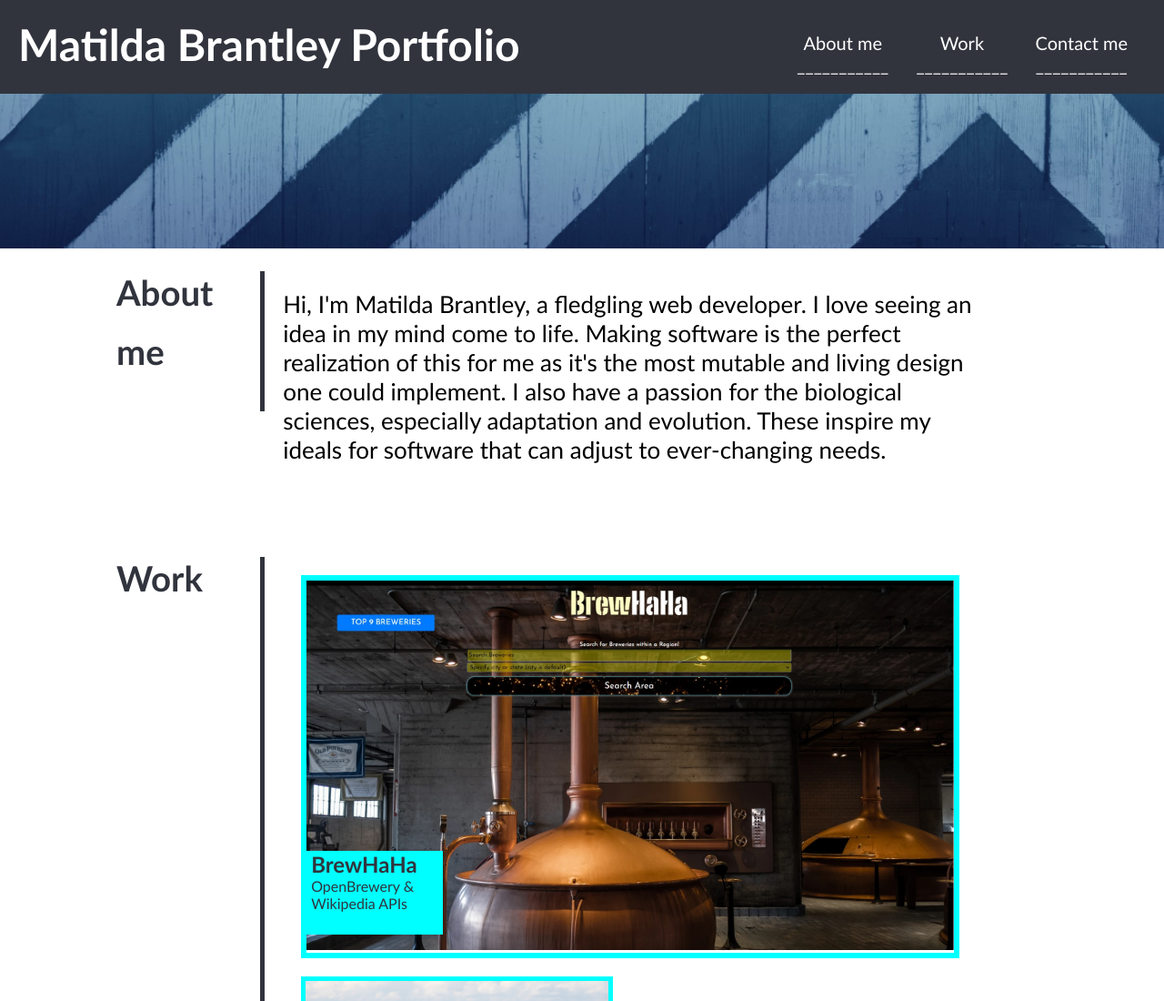
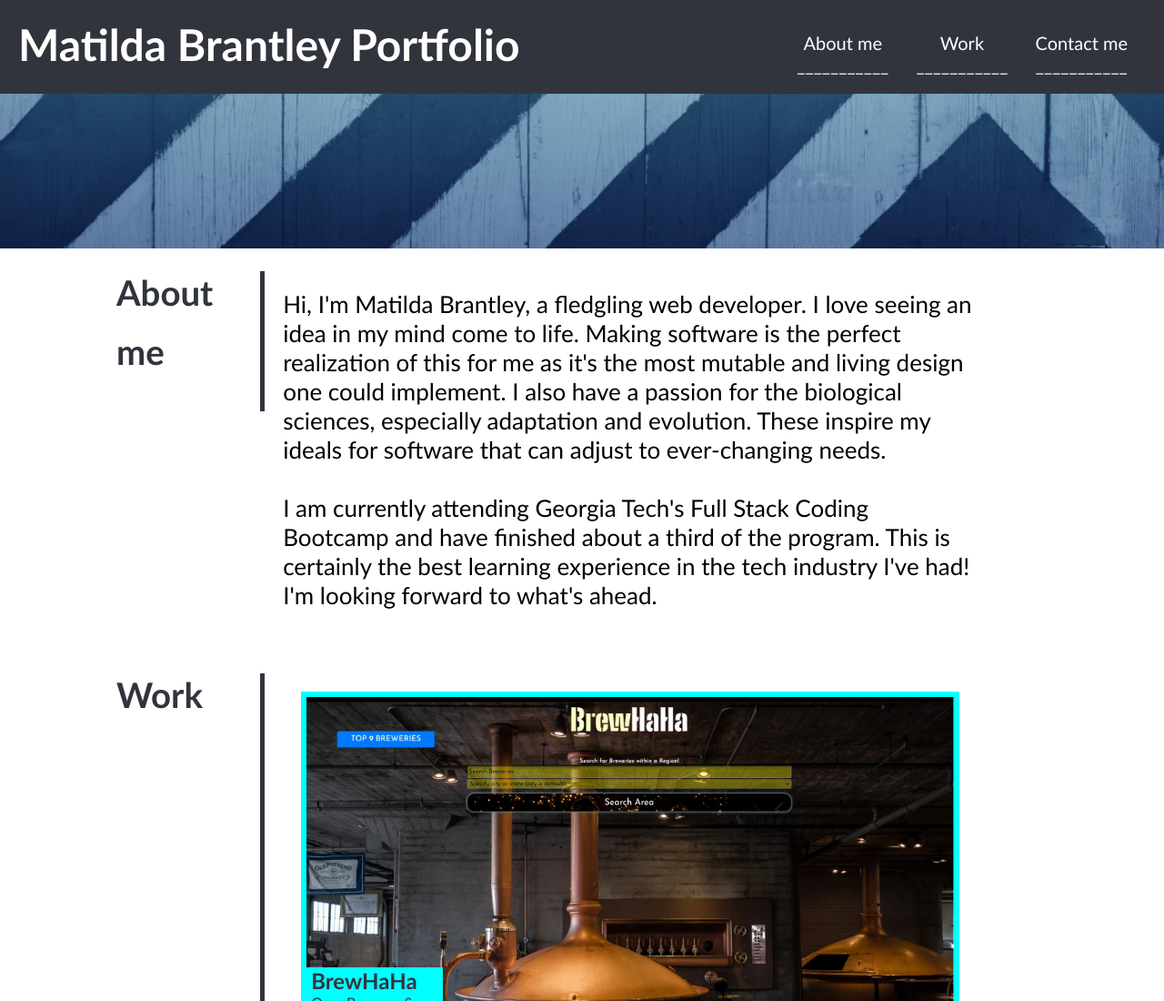
Before and after one commit to matildabrantley/homework2-portfolio, a plain HTML site: page index.html in a window 1280 px wide. Shown: the top 1100 px of the page at 91% size. Drawn offline with Linux system fonts and the light colour scheme.

Commit message:
Updated README, added more to About Me section

```diff
--- a/index.html
+++ b/index.html
@@ -39,6 +39,12 @@
                     I also have a passion for the biological sciences, especially adaptation and evolution.
                     These inspire my ideals for software that can adjust to ever-changing needs.
                 </p> <br>
+                <p>
+                    I am currently attending Georgia Tech's Full Stack Coding Bootcamp
+                    and have finished about a third of the program. This is certainly the best learning
+                    experience in the tech industry I've had! I'm looking forward to what's ahead.
+
+                </p>
             </div>
         </section>
         <main class="major-section">
```
Also changed, not shown: README.md.
